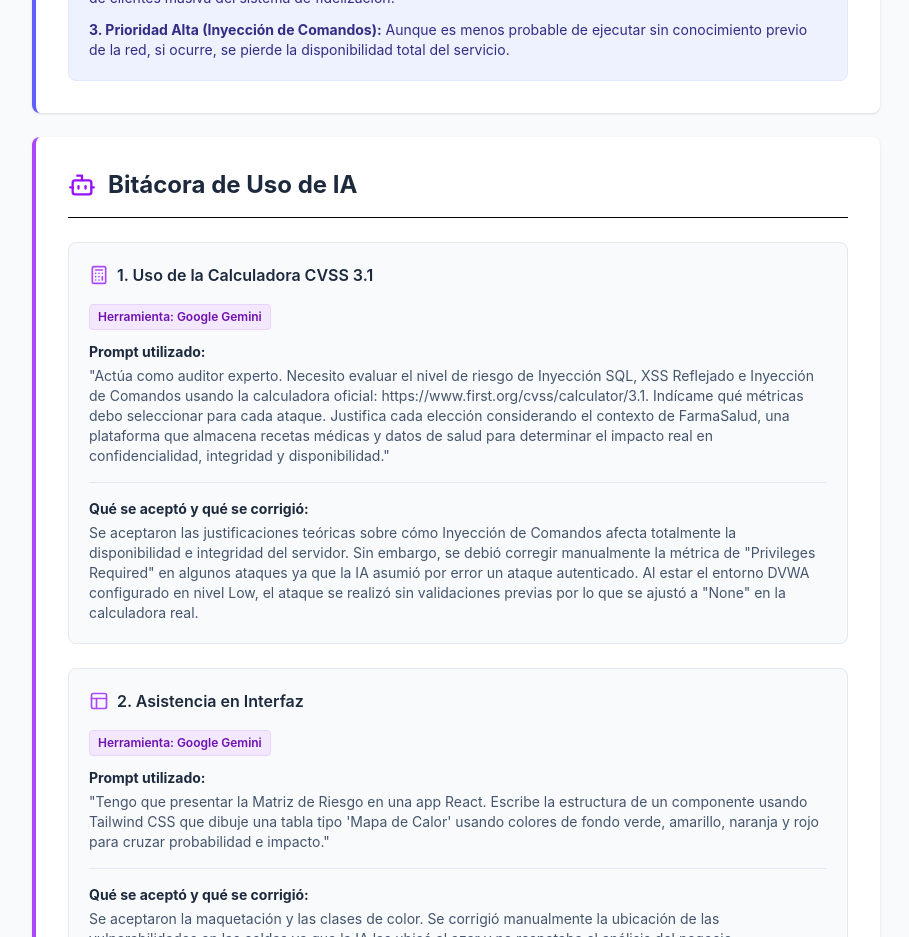
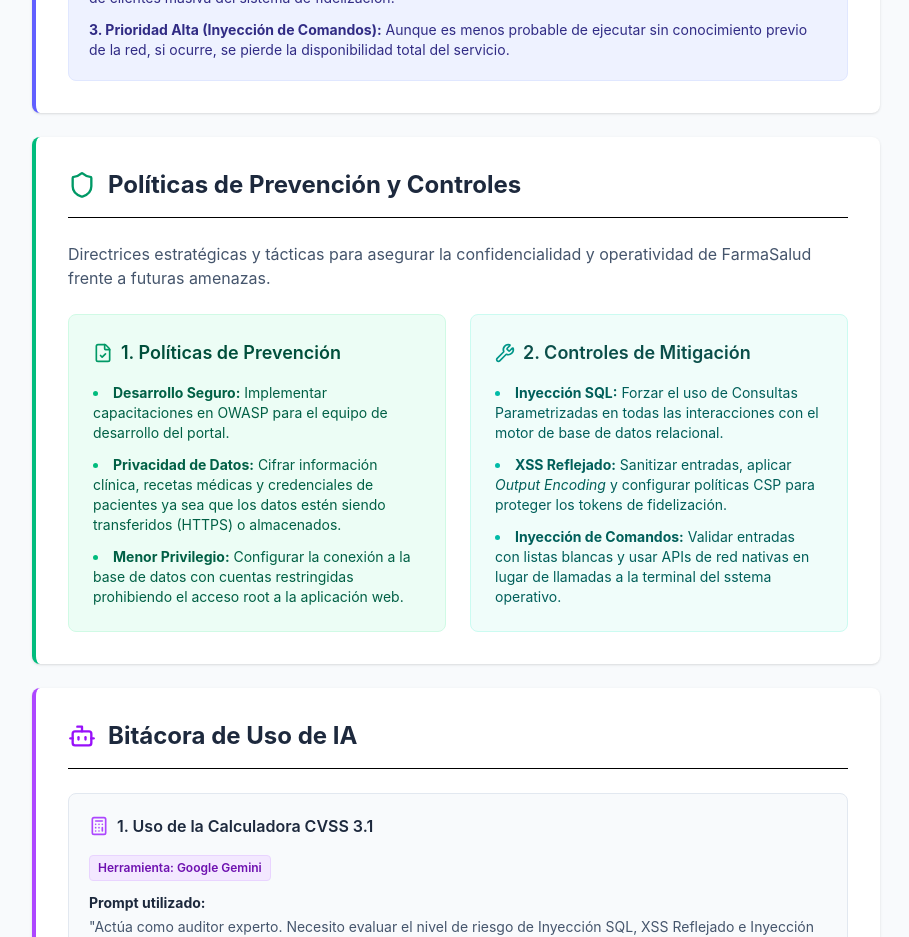
Before and after one commit to Jaanfg/auditoria_ferjav, a React (Vite) app: page / in a window 1280 px wide. Shown: the part 5580-6517 px from the top of the page, without its empty margins (184-1093 px from the left). Built offline with nearby package versions, Linux system fonts and the light colour scheme.

Commit message:
Se agrega componente Controles

```diff
--- /dev/null
+++ b/docs_ferjav/07_controles_ferjav.md
@@ -0,0 +1,13 @@
+# Políticas de Prevención y Controles de Mitigación - FarmaSalud
+
+Para proteger los activos críticos de la empresa y remediar las vulnerabilidades halladas, se establecen las siguientes directrices:
+
+## 1. Políticas de Prevención (Estratégico)
+* **Desarrollo Seguro:** Todo el equipo de ingeniería de la plataforma web debe programar bajo los estándares de seguridad OWASP (Open Worldwide Application Security Project).
+* **Privacidad por Diseño:** Los historiales médicos de las recetas y los rut de los pacientes deben cifrarse ya sea que los datos estén siendo transferidos o almacenados.
+* **Principio de Menor Privilegio:** Las aplicaciones web solo deben conectarse a la base de datos con usuarios de permisos restringidos prohibiendo el uso de cuentas root.
+
+## 2. Controles de Mitigación (Técnico)
+* **Para Inyección SQL:** Obligar al uso de consultas parametrizadas en todas las consultas a la base de datos transaccional de pacientes.
+* **Para XSS Reflejado:** Aplicar output encoding y desplegar políticas estrictas de Content Security Policy en los navegadores para bloquear el robo de sesiones del sistema de fidelización.
+* **Para Inyección de Comandos:** Prohibir el paso de datos del usuario directamente al sistema operativo del servidor web utilizando en su lugar listas blancas estrictas y librerías nativas.
--- a/src/App.jsx
+++ b/src/App.jsx
@@ -5,7 +5,7 @@ import XSS from './components/XSS'
 import Comandos from './components/Comandos'
 import Activos from './components/Activos'
 import Matriz from './components/Matriz'
-
+import Controles from './components/Controles'
 
 import Prompts from './components/Prompts'
 
@@ -34,7 +34,7 @@ function App() {
         <Comandos />
         <Activos />
         <Matriz />
-
+        <Controles />
 
         <Prompts />
       </main>
--- /dev/null
+++ b/src/components/Controles.jsx
@@ -0,0 +1,48 @@
+import { Shield, FileCheck, Wrench } from 'lucide-react'
+
+function Controles() {
+  return (
+    <div className="bg-white rounded-lg shadow p-8 mb-6 border-l-4 border-emerald-500">
+      <div className="flex items-center gap-3 mb-6 border-b pb-4">
+        <Shield className="text-emerald-600" size={28} />
+        <h2 className="text-2xl font-bold text-slate-800">
+          Políticas de Prevención y Controles
+        </h2>
+      </div>
+
+      <div className="space-y-6 text-slate-600">
+        <p>
+          Directrices estratégicas y tácticas para asegurar la confidencialidad y operatividad de FarmaSalud frente a futuras amenazas.
+        </p>
+
+        <div className="grid grid-cols-1 md:grid-cols-2 gap-6 mt-4">
+          <div className="bg-emerald-50 p-6 rounded-lg border border-emerald-100">
+            <h3 className="text-lg font-semibold text-emerald-900 flex items-center gap-2 mb-4">
+              <FileCheck className="text-emerald-600" size={20} />
+              1. Políticas de Prevención
+            </h3>
+            <ul className="space-y-3 text-sm text-emerald-800 list-disc list-inside marker:text-emerald-500">
+              <li><strong>Desarrollo Seguro:</strong> Implementar capacitaciones en OWASP para el equipo de desarrollo del portal.</li>
+              <li><strong>Privacidad de Datos:</strong> Cifrar información clínica, recetas médicas y credenciales de pacientes ya sea que los datos estén siendo transferidos (HTTPS) o almacenados.</li>
+              <li><strong>Menor Privilegio:</strong> Configurar la conexión a la base de datos con cuentas restringidas prohibiendo el acceso root a la aplicación web.</li>
+            </ul>
+          </div>
+
+          <div className="bg-teal-50 p-6 rounded-lg border border-teal-100">
+            <h3 className="text-lg font-semibold text-teal-900 flex items-center gap-2 mb-4">
+              <Wrench className="text-teal-600" size={20} />
+              2. Controles de Mitigación
+            </h3>
+            <ul className="space-y-3 text-sm text-teal-800 list-disc list-inside marker:text-teal-500">
+              <li><strong>Inyección SQL:</strong> Forzar el uso de Consultas Parametrizadas en todas las interacciones con el motor de base de datos relacional.</li>
+              <li><strong>XSS Reflejado:</strong> Sanitizar entradas, aplicar <em>Output Encoding</em> y configurar políticas CSP para proteger los tokens de fidelización.</li>
+              <li><strong>Inyección de Comandos:</strong> Validar entradas con listas blancas y usar APIs de red nativas en lugar de llamadas a la terminal del sstema operativo.</li>
+            </ul>
+          </div>
+        </div>
+      </div>
+    </div>
+  )
+}
+
+export default Controles
```
